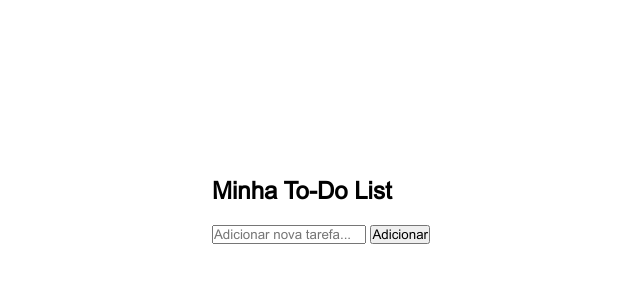
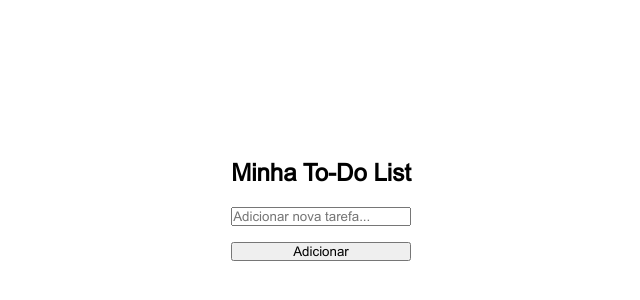
Before and after one commit to danvasquesc/to-do-list, a plain HTML site: page index.html in a window 1280 px wide. Shown: the part 190-490 px from the top of the page, without its empty margins (319-959 px from the left). Drawn offline with Linux system fonts and the light colour scheme.

Commit message:
estilização da 'add-task'

```diff
--- a/src/css/style.css
+++ b/src/css/style.css
@@ -15,7 +15,13 @@
 }
 
 h1 {
-    font-size: 1.5rem;
-    color: #000000;
-    margin-bottom: 1.25rem;
+  font-size: 1.5rem;
+  color: #000000;
+  margin-bottom: 1.25rem;
 }
+
+.add-task {
+  display: flex;
+  flex-direction: column;
+  gap: 1rem;
+}
```
